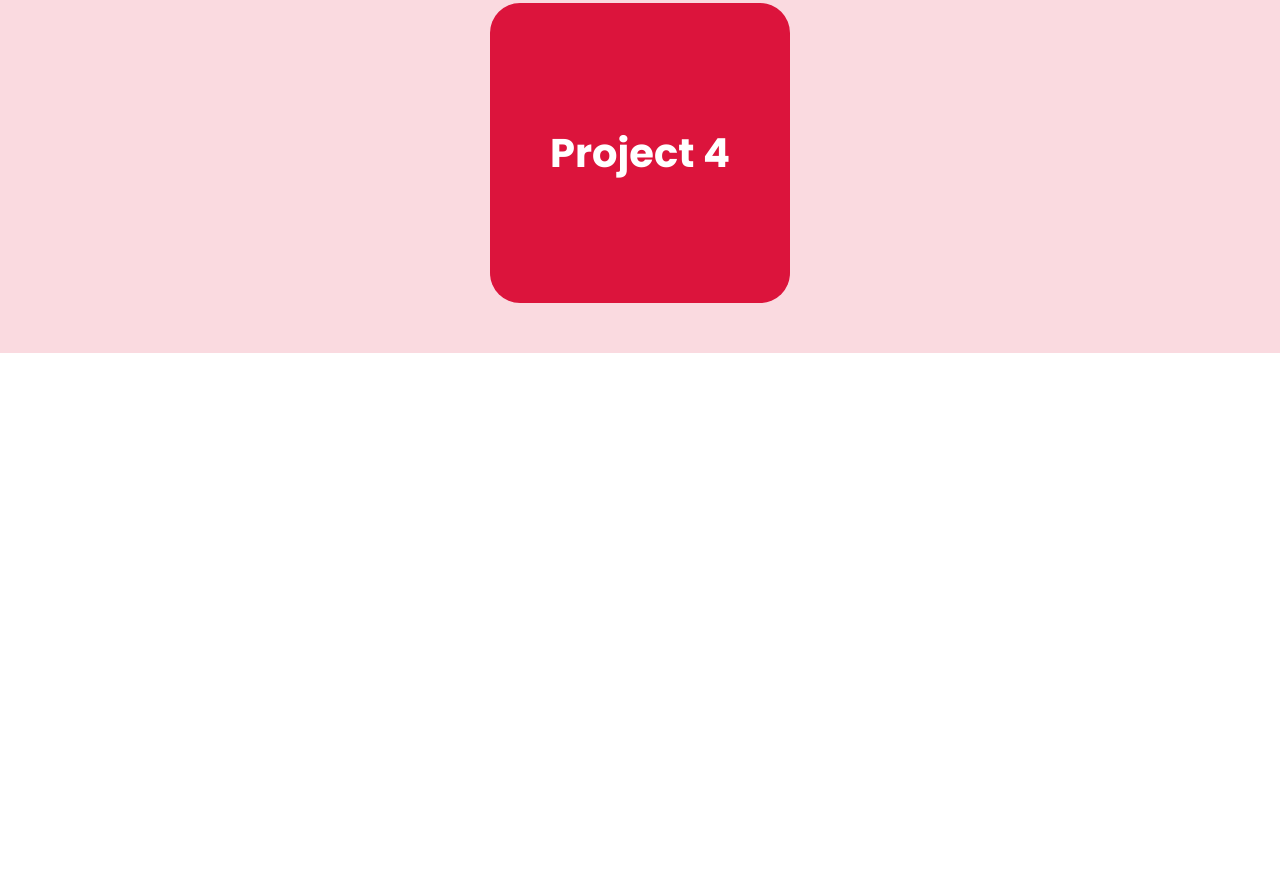
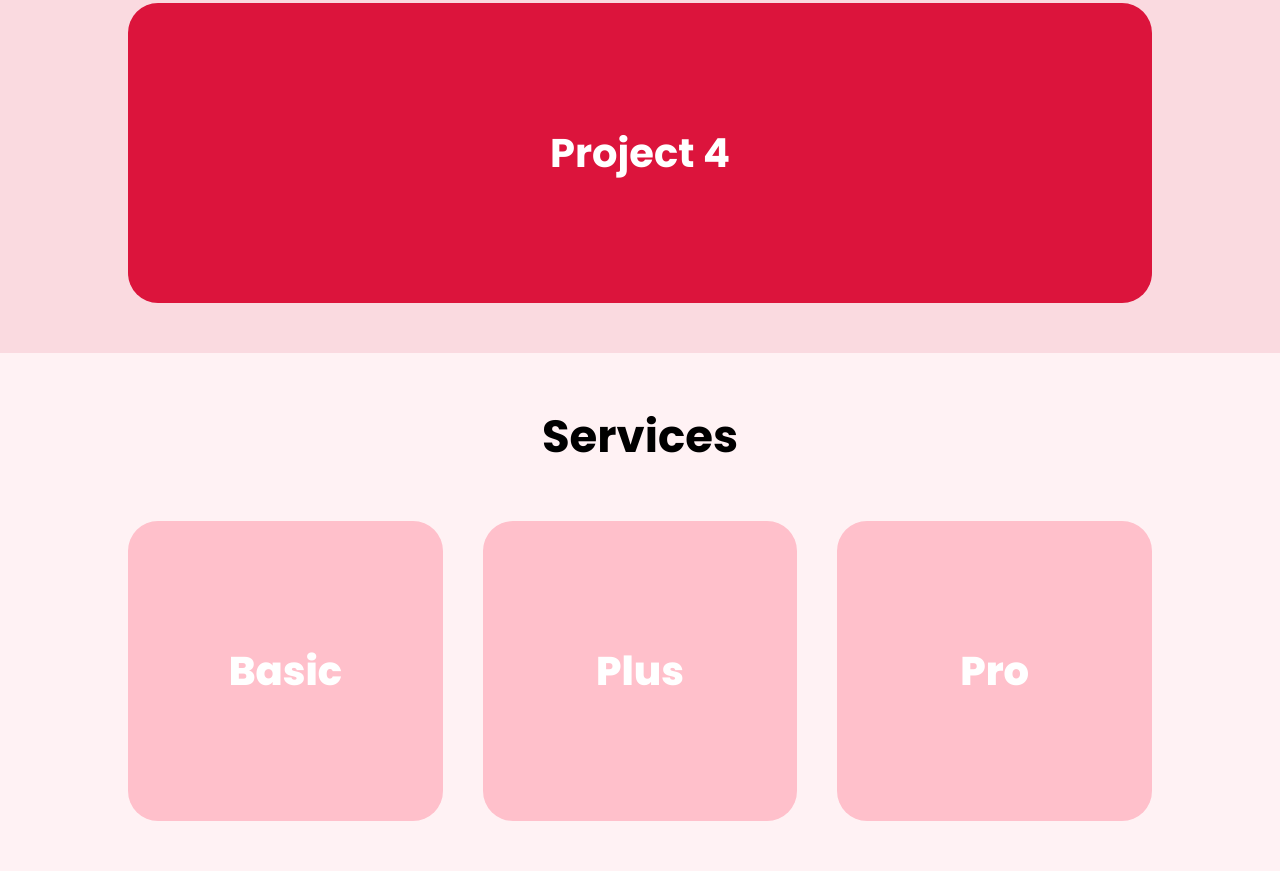
Before and after one commit to mohammadhasansojib/flexbox-layout, a plain HTML site: page index.html in a window 1280 px wide. Shown: the part 995-1866 px from the top of the page. Before the commit the page ends 1348 px from the top, so only its background shows below. Drawn offline with Linux system fonts and the light colour scheme.

Commit message:
created service section with responsiveness

```diff
--- a/index.html
+++ b/index.html
@@ -55,5 +55,14 @@
         </div>
     </div>
 
+    <div class="service-sec">
+        <h2>Services</h2>
+        <div class="cards">
+            <div class="card card-1">Basic</div>
+            <div class="card card-2">Plus</div>
+            <div class="card card-3">Pro</div>
+        </div>
+    </div>
+
 </body>
 </html>
--- a/style.css
+++ b/style.css
@@ -123,7 +123,7 @@ nav ul li a{
     align-items: center;
     justify-content: center;
 
-    flex: 0 1 300px;
+    flex: 1 1 246.43px;
 
     border-radius: 30px;
 }
@@ -135,6 +135,50 @@ nav ul li a{
 
 
 
+
+
+
+
+
+
+
+/* ============SERVICE SECTION START============== */
+.service-sec{
+    padding: 50px 10%;
+    background-color: rgba(255, 192, 203, 0.206);
+}
+.service-sec h2{
+    font-size: 4.5rem;
+    text-align: center;
+    margin-bottom: 50px;
+}
+.service-sec .cards{
+    display: flex;
+    align-items: center;
+    justify-content: center;
+
+
+
+    flex-flow: row wrap;
+
+    gap: 40px;
+}
+.service-sec .cards .card{
+    background-color: pink;
+    height: 300px;
+    text-align: center;
+    border-radius: 30px;
+    font-size: 4rem;
+    font-weight: 800;
+    color: white;
+
+    display: flex;
+    align-items: center;
+    justify-content: center;
+
+    flex: 1 1 246.43px;
+}
+/* ============SERVICE SECTION END============== */
 
 
 
```
